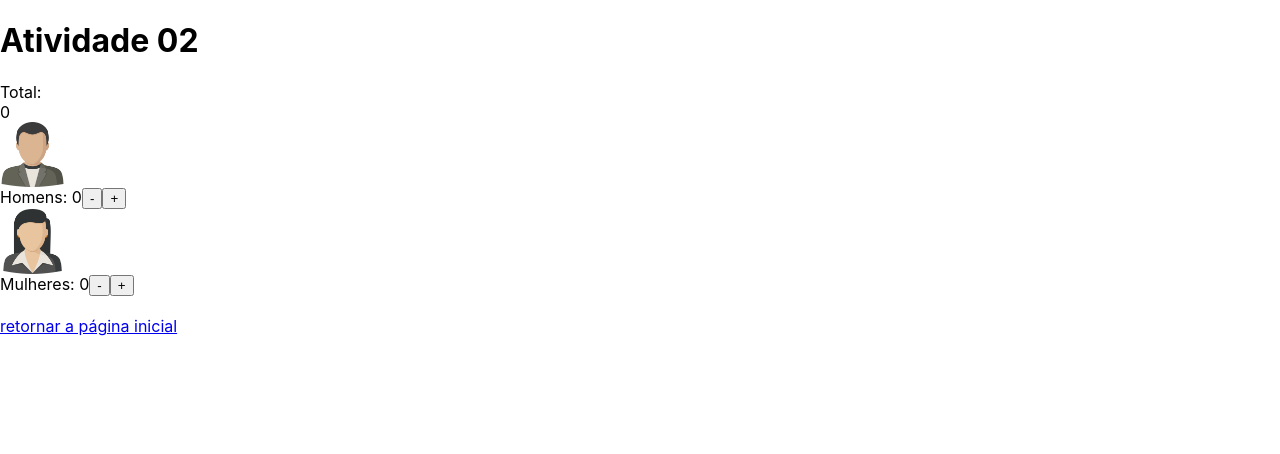
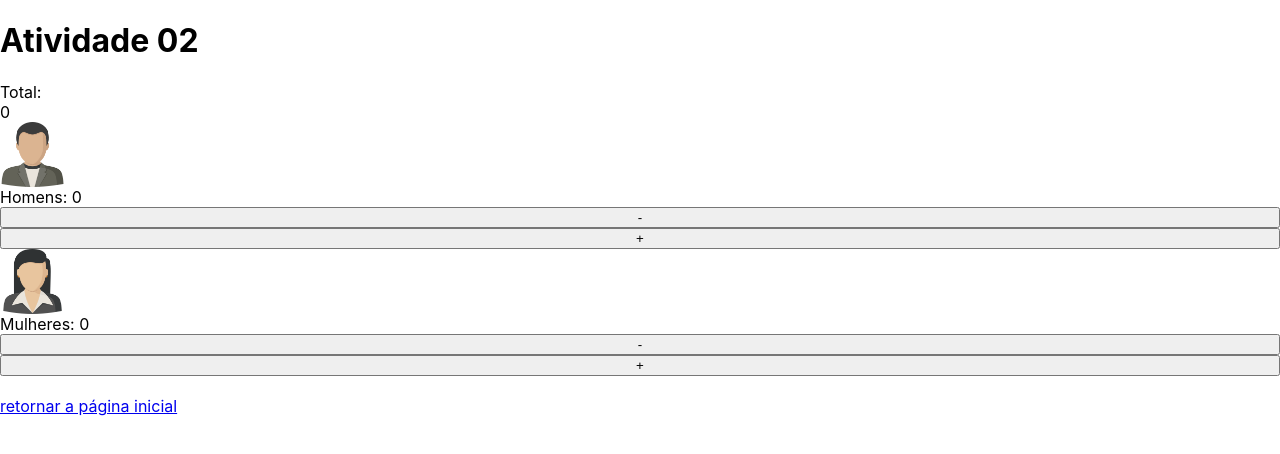
Before and after one commit to giuliakaori/Projeto-React, a React (Create React App) app: page /Atv02 in a window 1280 px wide. Shown: the top 454 px of the page. Built offline with nearby package versions, Linux system fonts and the light colour scheme.

Commit message:
Update style.css

```diff
--- a/src/style.css
+++ b/src/style.css
@@ -4,3 +4,8 @@ img
   flex-direction: column;
   width: 65px;
 }
+div
+{
+  display: flex;
+  flex-direction: column;
+}
```
